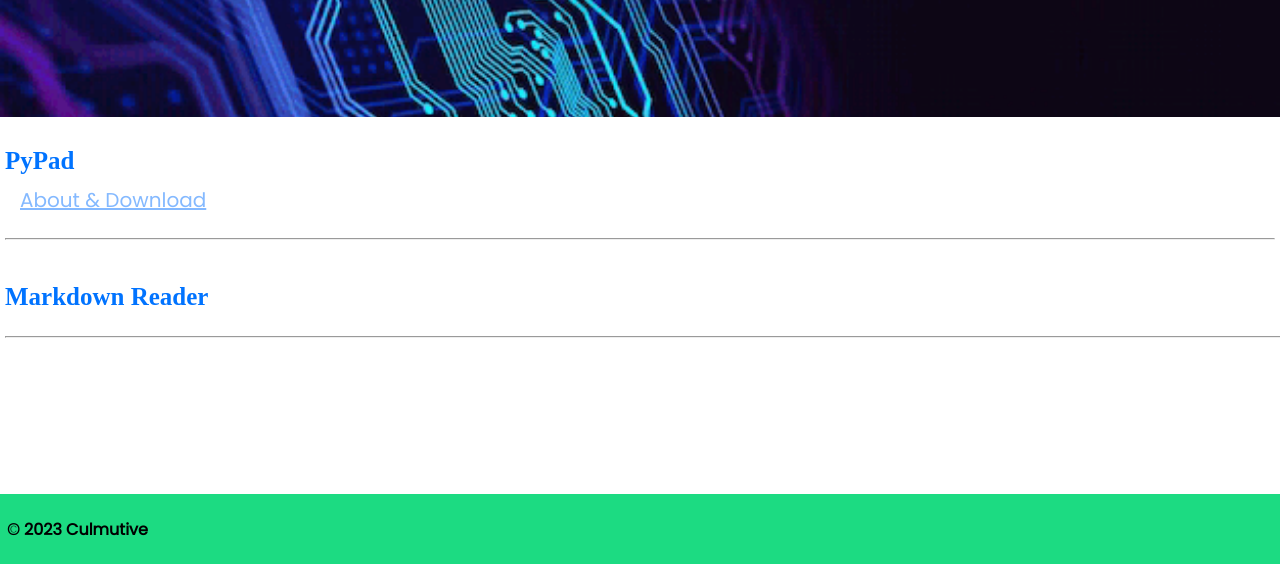
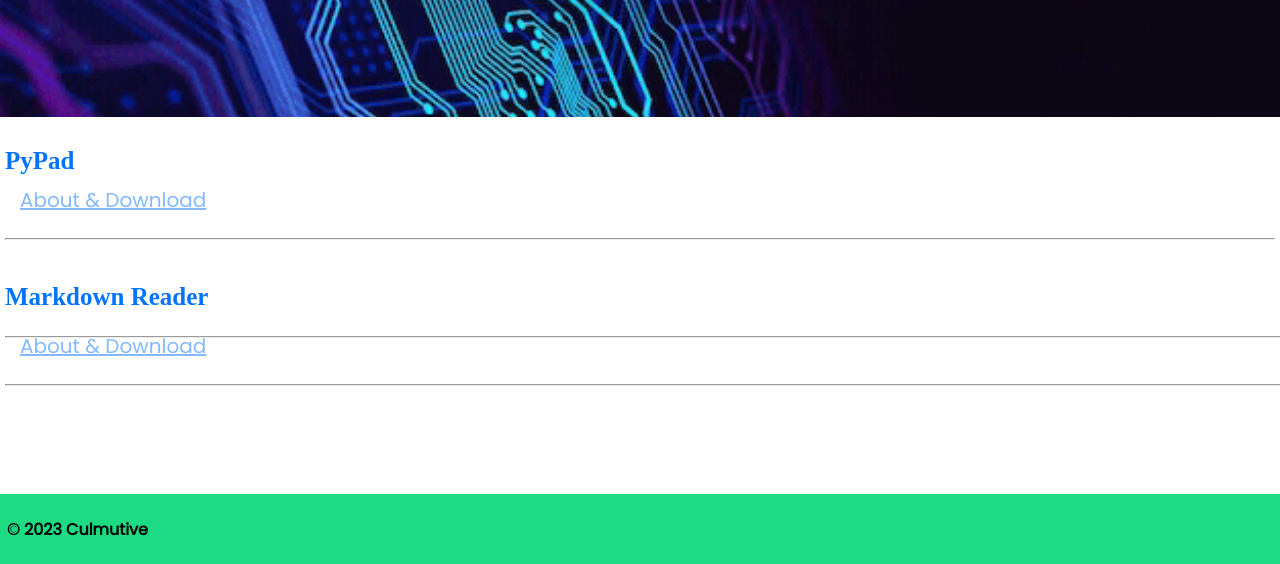
Before and after one commit to AngusAU293/Culmutive, a website: page pages/software/index.html in a window 1280 px wide. Shown: the part 236-800 px from the top of the page. Drawn offline with Linux system fonts and the light colour scheme.

Commit message:
Fix markdown reader on software page

```diff
--- a/pages/software/index.html
+++ b/pages/software/index.html
@@ -62,7 +62,8 @@
                 </div>
                 <div class="markdown_reader_about_and_download">
                     <hr>
-                    <a href="markdown_reader/" class="markdown_reader_about_and_download_link"></a>
+                    <a href="markdown_reader/" class="markdown_reader_about_and_download_link">About & Download</a>
+                    <hr>
                 </div class="markdown_reader_about_and_download">
             </div>
         </div>
```
